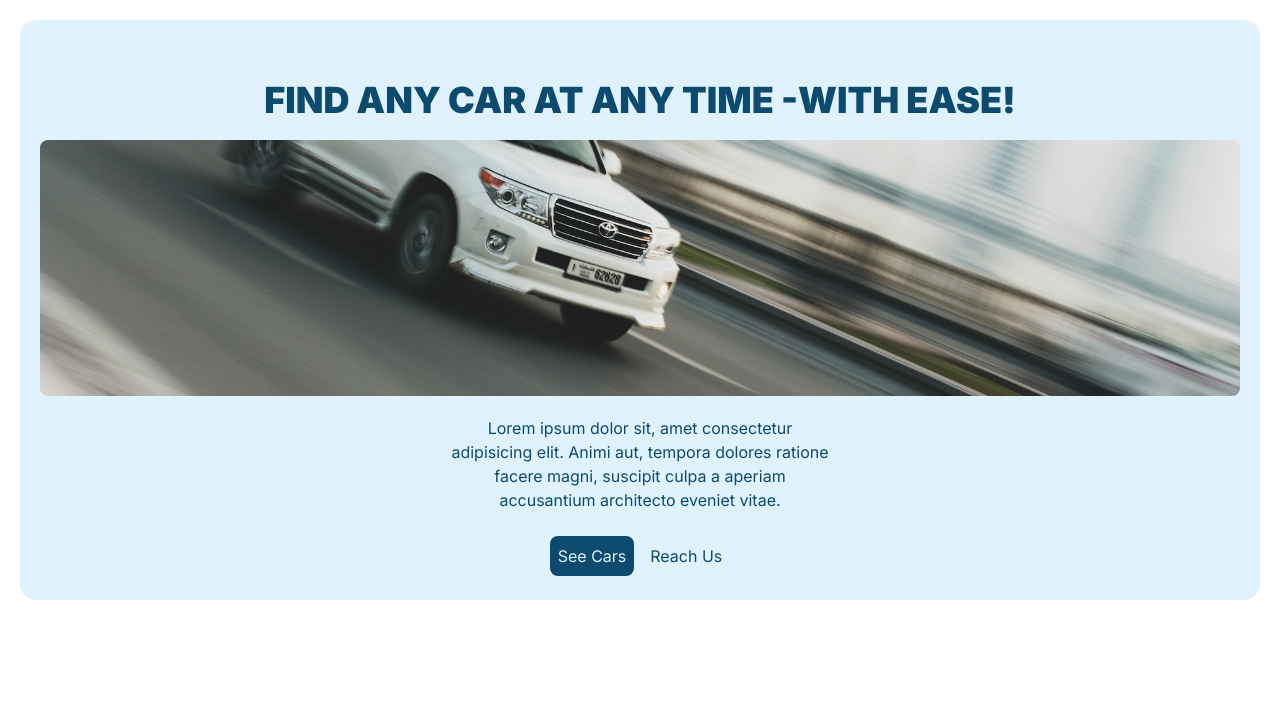
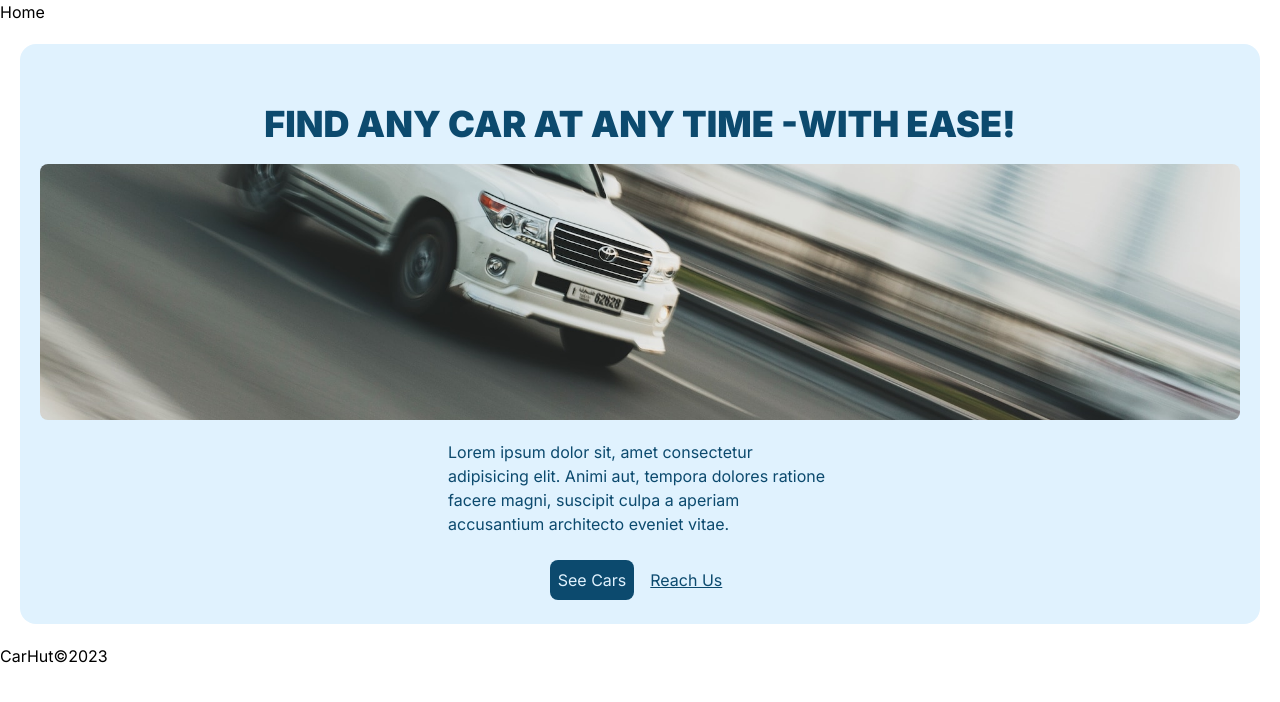
Before and after one commit to AviduDev/car-registry, a Next.js app: page / in a window 1280 px wide. Shown: the top 702 px of the page. Built offline with nearby package versions, Linux system fonts and the light colour scheme.

Commit message:
Hydration error showings

```diff
--- a/app/layout.tsx
+++ b/app/layout.tsx
@@ -1,22 +1,26 @@
-import './globals.css'
-import type { Metadata } from 'next'
-import { Inter } from 'next/font/google'
+import "./globals.css";
+import type { Metadata } from "next";
+import { Inter } from "next/font/google";
+import { Navbar } from "@/components";
+import { Footer } from "@/components";
 
-const inter = Inter({ subsets: ['latin'] })
+const inter = Inter({ subsets: ["latin"] });
 
 export const metadata: Metadata = {
-  title: 'Find Any Car With Ease',
-  description: 'Car registry where you can find any car and rent or buy.',
-}
+  title: "Find Any Car With Ease",
+  description: "Car registry where you can find any car and rent or buy.",
+};
 
 export default function RootLayout({
   children,
 }: {
-  children: React.ReactNode
+  children: React.ReactNode;
 }) {
   return (
     <html lang="en">
+      <Navbar />
       <body className={inter.className}>{children}</body>
+      <Footer />
     </html>
-  )
+  );
 }
--- /dev/null
+++ b/components/Footer.tsx
@@ -0,0 +1,7 @@
+let date = new Date().getFullYear();
+
+export default function Footer() {
+    return(
+        <footer>CarHut©{date}</footer>
+    )
+}
--- /dev/null
+++ b/components/Header.tsx
@@ -0,0 +1,7 @@
+import Navbar from "./Navbar";
+
+export default function Header() {
+    return(
+        <Navbar />
+    )
+}
--- a/components/Hero.tsx
+++ b/components/Hero.tsx
@@ -12,10 +12,11 @@ export default function Hero() {
           fill
           objectFit="cover"
           className="rounded-lg"
+          priority
         />
       </div>
 
-      <p className="text-center">
+      <p className="text-start">
         Lorem ipsum dolor sit, amet consectetur adipisicing elit. Animi aut,
         tempora dolores ratione facere magni, suscipit culpa a aperiam
         accusantium architecto eveniet vitae.
@@ -23,8 +24,8 @@ export default function Hero() {
 
       <div className="flex flex-row mt-5">
         {/* u can add custom styles in customStyles props */}
-        <PrimaryLink title="See Cars" customStyles="" />
-        <SecondaryLink title="Reach Us" customStyles="" />
+        <PrimaryLink title="See Cars" customStyles="" href="#" />
+        <SecondaryLink title="Reach Us" customStyles="" href="#" />
       </div>
     </div>
   );
--- /dev/null
+++ b/components/Navbar.tsx
@@ -0,0 +1,13 @@
+import Link from "next/link";
+
+export default function Navbar() {
+  return (
+    <nav>
+      <ul>
+        <li>
+          <Link href="/">Home</Link>
+        </li>
+      </ul>
+    </nav>
+  );
+}
--- a/components/PrimaryLink.tsx
+++ b/components/PrimaryLink.tsx
@@ -2,10 +2,10 @@ import { CustomLinkProps } from "@/types";
 import Link from "next/link";
 
 // CustomLinkProps is fo type safety
-export default function PrimaryLink({ title, customStyles }: CustomLinkProps) {
+export default function PrimaryLink({ title, customStyles, href }: CustomLinkProps) {
   return (
     <Link
-      href="#"
+      href={href}
       //   here we are passing custom styles
       className={`bg-sky-900 text-sky-100 m-1 p-2 rounded-lg hover:bg-sky-950 transition-colors ease-in-out ${customStyles}`}
       type="link"
--- a/components/SecondaryLink.tsx
+++ b/components/SecondaryLink.tsx
@@ -5,12 +5,13 @@ import Link from "next/link";
 export default function SecondaryLink({
   title,
   customStyles,
+  href
 }: CustomLinkProps) {
   return (
     <Link
-      href="#"
+      href={href}
       //   here we passes custom styles from the root
-      className={`text-sky-900 m-1 p-2 hover:text-sky-950 ease-in-out transition-colors ${customStyles}`}
+      className={`text-sky-900 m-1 p-2 hover:text-sky-950 ease-in-out transition-colors underline ${customStyles}`}
     >
       {/* button title pops */}
       {title}
--- a/types/index.ts
+++ b/types/index.ts
@@ -1,4 +1,5 @@
 export interface CustomLinkProps {
     title: string;
     customStyles: string;
+    href: string;
 }
```
Also changed, not shown: components/index.ts (+7 -0 lines).
